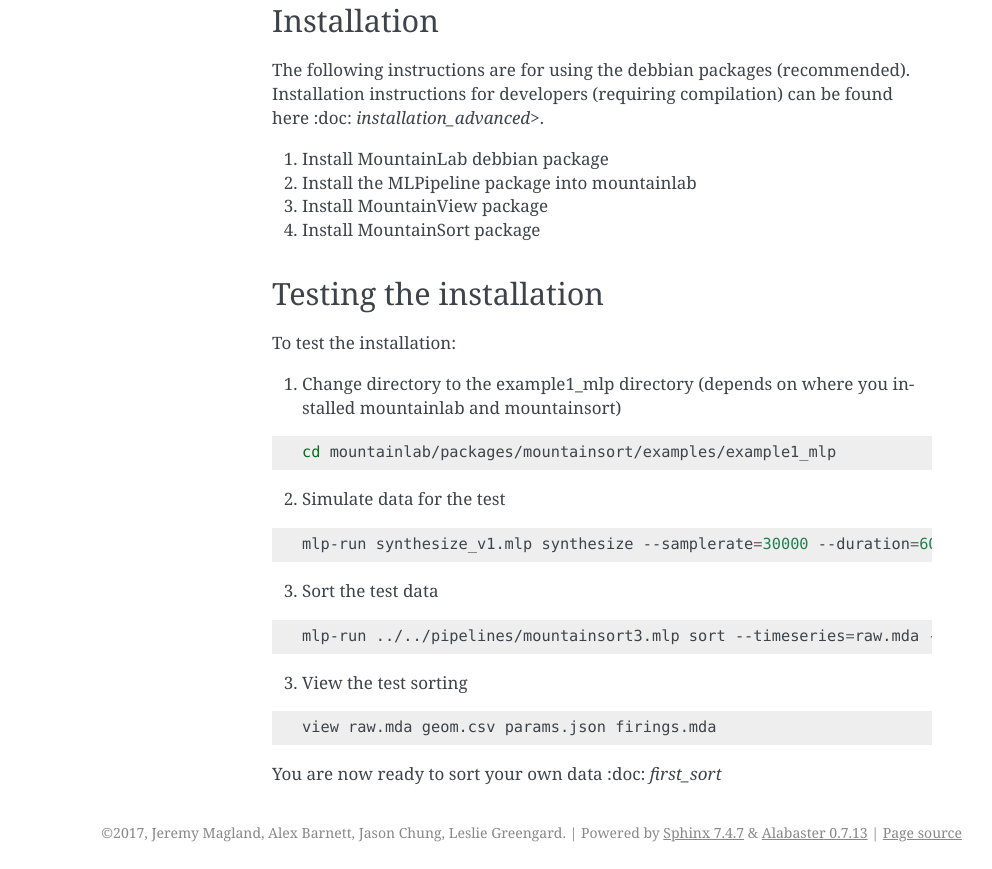
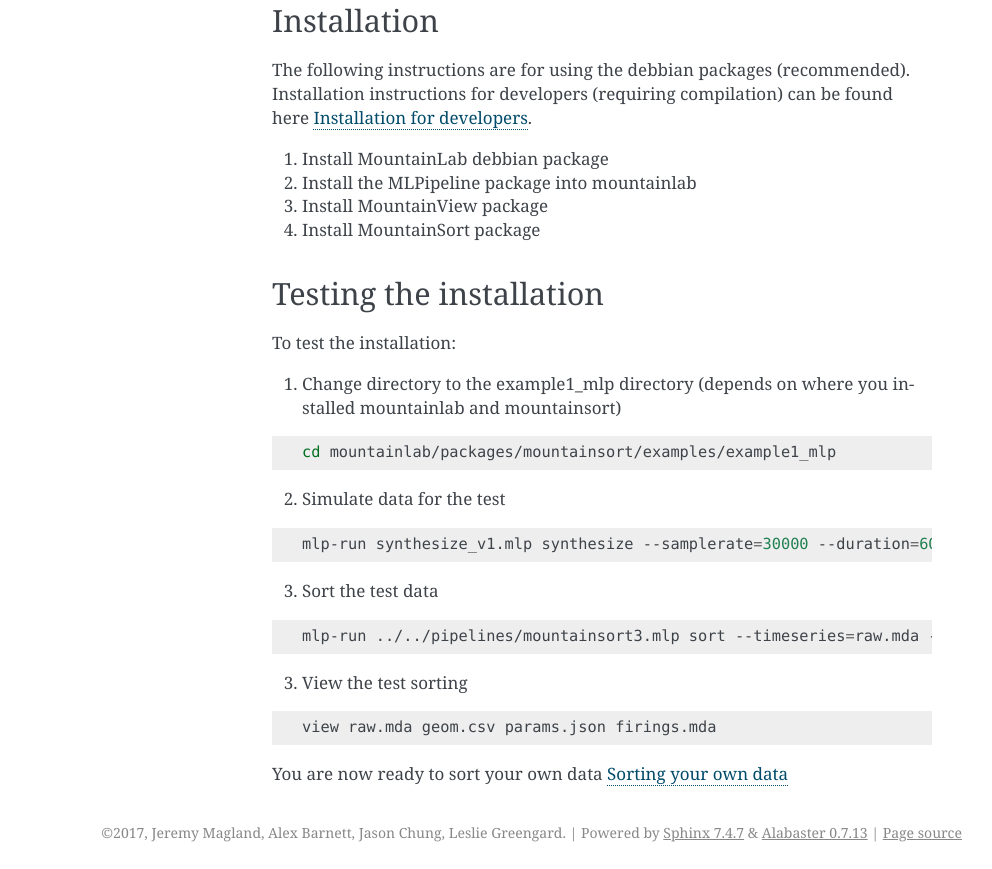
Before and after one commit to flatironinstitute/mountainsort, a Sphinx documentation site: the page built from docs/source/index.rst, in a window 1280 px wide. Shown: the part 927-1796 px from the top of the page, without its empty margins (148-1140 px from the left). Built offline with Sphinx 7.4.7, drawn with Linux system fonts in a browser that asks for light colours.

Commit message:
fix links

```diff
--- a/docs/source/index.rst
+++ b/docs/source/index.rst
@@ -26,7 +26,7 @@
 Installation
 ------------------------
 
-The following instructions are for using the debbian packages (recommended). Installation instructions for developers (requiring compilation) can be found here :doc: `installation_advanced>`.
+The following instructions are for using the debbian packages (recommended). Installation instructions for developers (requiring compilation) can be found here :doc:`installation_advanced`.
 
 1. Install MountainLab debbian package
 2. Install the MLPipeline package into mountainlab
@@ -62,4 +62,4 @@
 
   view raw.mda geom.csv params.json firings.mda
 
-You are now ready to sort your own data :doc: `first_sort`
+You are now ready to sort your own data :doc:`first_sort`
```
